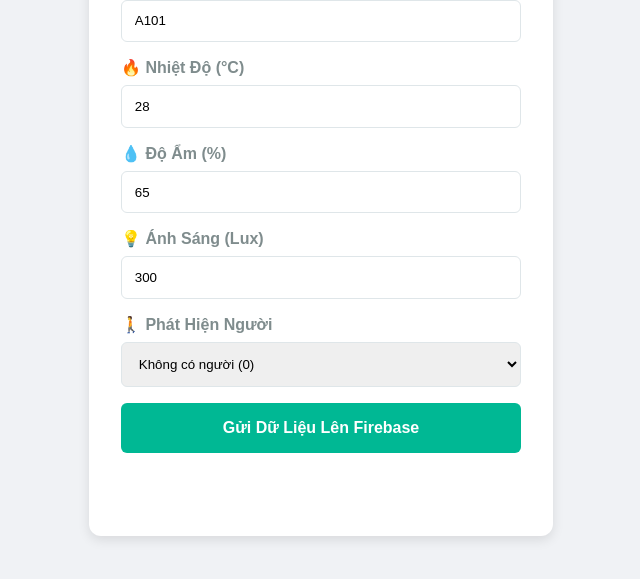
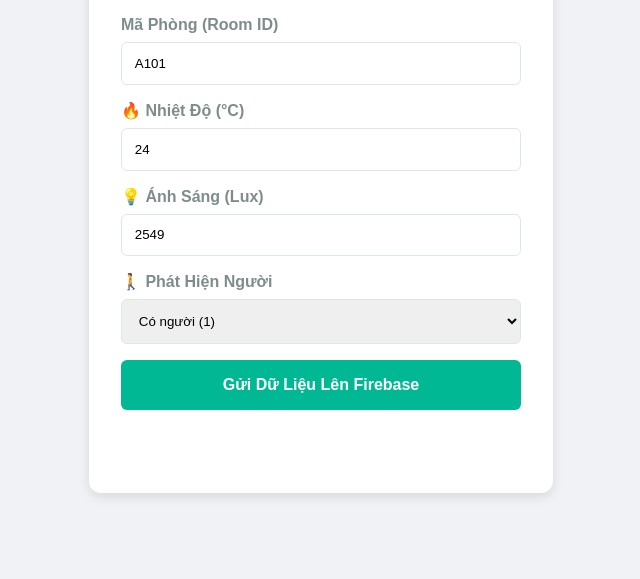
Before and after one commit to nguyennguyentinh12082005-blip/Smart_Classroom_control, a plain HTML site: page simulator.html in a window 1280 px wide. Shown: the part 203-782 px from the top of the page, without its empty margins (319-959 px from the left). Drawn offline with Linux system fonts and the light colour scheme.

Commit message:
change index.html file

```diff
--- a/simulator.html
+++ b/simulator.html
@@ -12,7 +12,7 @@
 
     <style>
         body {
-            font-family: 'Arial', sans-serif;
+            font-family: 'Outfit', sans-serif;
             background: #f0f2f5;
             display: flex;
             justify-content: center;
@@ -100,24 +100,20 @@
 
         <div class="form-group">
             <label>🔥 Nhiệt Độ (°C)</label>
-            <input type="number" id="temp" value="28">
+            <input type="number" id="temp" value="24">
         </div>
 
-        <div class="form-group">
-            <label>💧 Độ Ẩm (%)</label>
-            <input type="number" id="humidity" value="65">
-        </div>
 
         <div class="form-group">
             <label>💡 Ánh Sáng (Lux)</label>
-            <input type="number" id="light" value="300">
+            <input type="number" id="light" value="2549">
         </div>
 
         <div class="form-group">
             <label>🚶 Phát Hiện Người</label>
             <select id="presence">
                 <option value="0">Không có người (0)</option>
-                <option value="1">Có người (1)</option>
+                <option value="1" selected>Có người (1)</option>
             </select>
         </div>
 
@@ -144,7 +140,6 @@
 
             const data = {
                 NhietDo: parseFloat(document.getElementById('temp').value),
-                DoAm: parseFloat(document.getElementById('humidity').value),
                 AnhSang: parseFloat(document.getElementById('light').value),
                 PhatHienNguoi: parseInt(document.getElementById('presence').value)
             };
--- a/style.css
+++ b/style.css
@@ -210,7 +210,7 @@ header p {
     color: #ff7675;
 }
 
-.icon-wrapper.humid {
+.icon-wrapper.presence {
     background: rgba(79, 172, 254, 0.1);
     color: #4facfe;
 }
```
Also changed, not shown: dashboard.html (+1 -1 lines).
